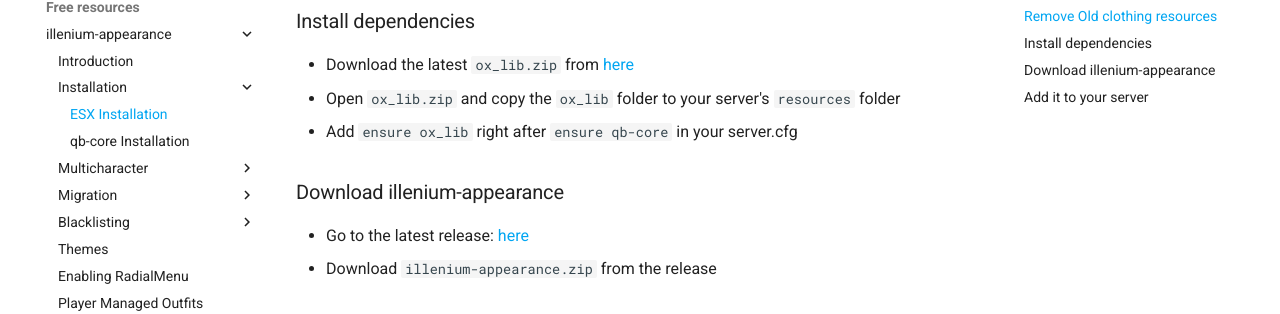
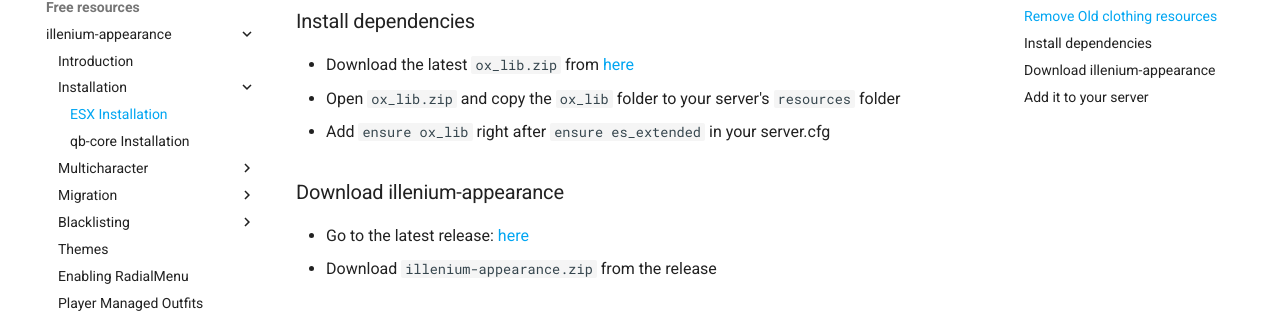
Before and after one commit to insoomnia1/illeniumdocs.github.io, an MkDocs documentation site: the page built from docs/free-resources/illenium-appearance/installation/esx.md, in a window 1280 px wide and 900 px high, scrolled down 479 px. Shown: the part 137-451 px from the top of the window. Built offline with MkDocs 1.6.1 and Material for MkDocs 9.7.7, drawn with Linux system fonts in a browser that asks for light colours.

Commit message:
Fix typo

```diff
--- a/docs/free-resources/illenium-appearance/installation/esx.md
+++ b/docs/free-resources/illenium-appearance/installation/esx.md
@@ -20,7 +20,7 @@
 
 - Download the latest `ox_lib.zip` from [here](https://github.com/overextended/ox_lib/releases/latest)
 - Open `ox_lib.zip` and copy the `ox_lib` folder to your server's `resources` folder
-- Add `ensure ox_lib` right after `ensure qb-core` in your server.cfg
+- Add `ensure ox_lib` right after `ensure es_extended` in your server.cfg
 
 ### Download illenium-appearance
 
```
